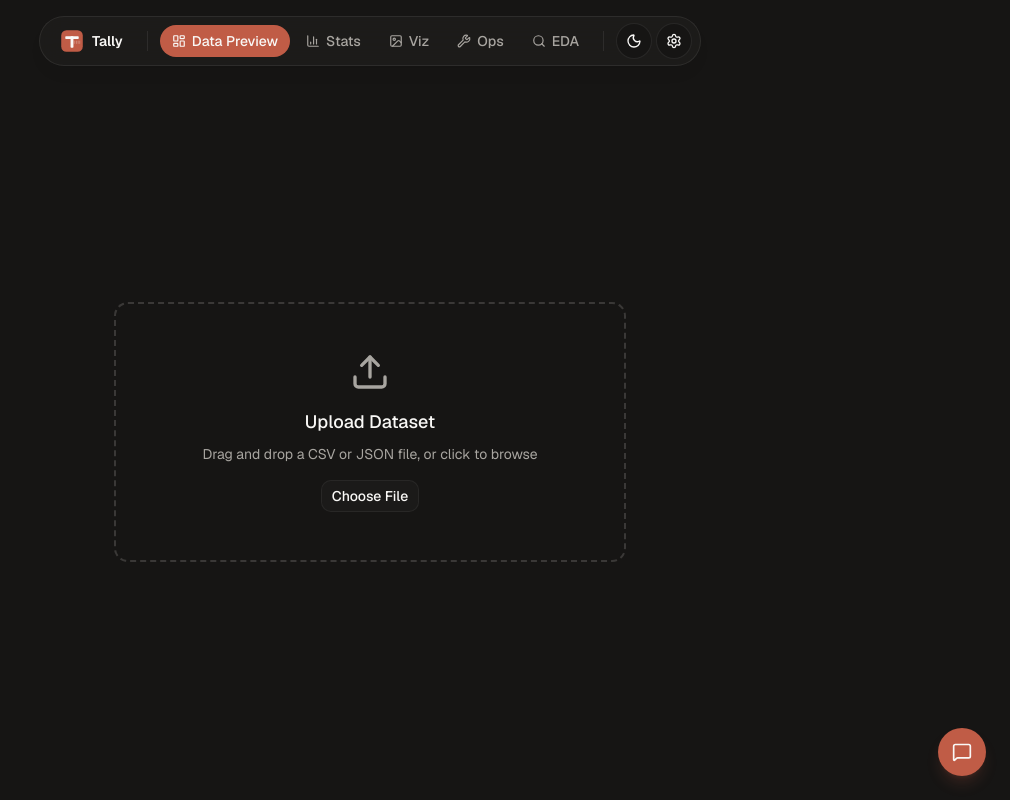
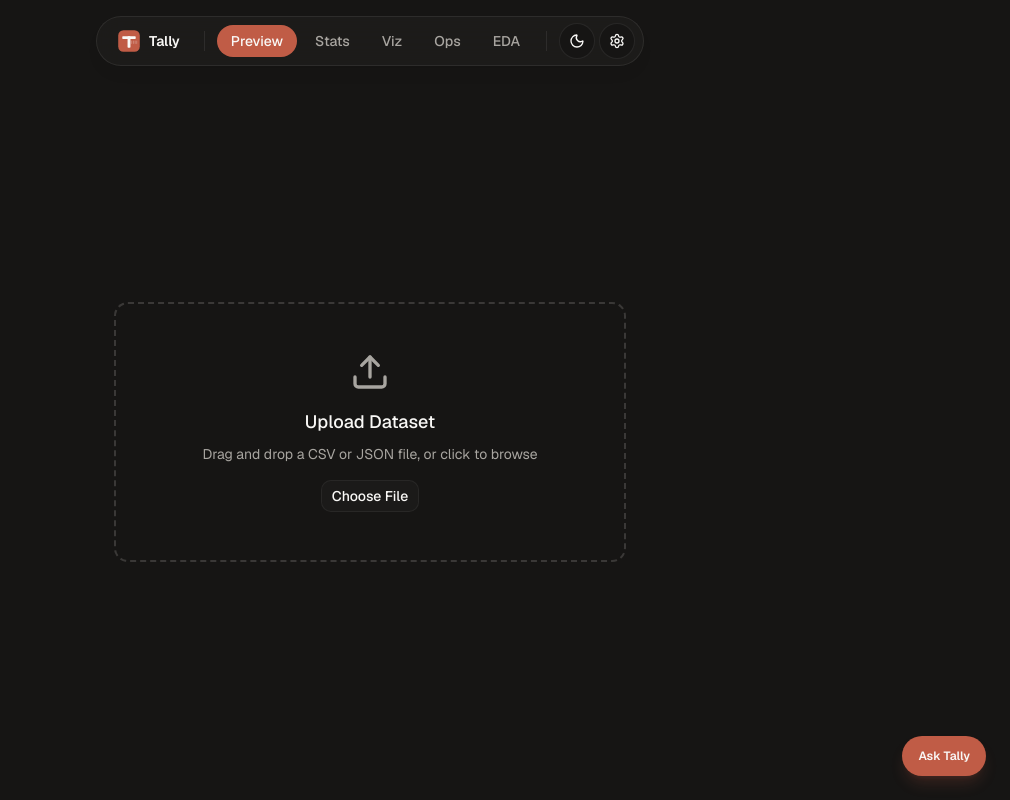
Before and after one commit to xyzprtk/tally, a Next.js app in the folder frontend/: page /app in a window 1280 px wide. Shown: the whole page, without its empty margins (270-1280 px from the left). Built offline with nearby package versions, Linux system fonts and the light colour scheme.

Commit message:
feat: remove generic icons from navbar, sidebar, and rebrand AI Chat to Ask Tally

```diff
--- a/frontend/components/chat/ChatPanel.tsx
+++ b/frontend/components/chat/ChatPanel.tsx
@@ -9,9 +9,6 @@ import { Textarea } from "@/components/ui/textarea";
 import {
   Send,
   X,
-  MessageSquare,
-  User,
-  Sparkles,
   GripVertical,
   Copy,
   Check,
@@ -76,11 +73,11 @@ function ChatMessageBubble({
     >
       {/* Avatar */}
       <div
-        className={`w-7 h-7 rounded-full flex items-center justify-center shrink-0 ${
-          isUser ? "bg-primary/20 text-primary" : "bg-muted text-muted-foreground"
+        className={`w-7 h-7 rounded-full flex items-center justify-center shrink-0 text-[10px] font-bold ${
+          isUser ? "bg-primary/20 text-primary" : "bg-primary text-primary-foreground"
         }`}
       >
-        {isUser ? <User className="h-3.5 w-3.5" /> : <Sparkles className="h-3.5 w-3.5" />}
+        {isUser ? "You" : "T"}
       </div>
 
       {/* Bubble */}
@@ -295,10 +292,10 @@ export function ChatPanel({ settings, open, onClose, onOpen, onWidthChange }: Ch
             exit={{ scale: 0, opacity: 0 }}
             transition={{ type: "spring", stiffness: 400, damping: 25 }}
             onClick={onOpen}
-            className="fixed bottom-6 right-6 z-40 w-12 h-12 rounded-full bg-primary text-primary-foreground shadow-lg shadow-primary/20 flex items-center justify-center hover:bg-tally-hover transition-colors"
-            aria-label="Open chat"
+            className="fixed bottom-6 right-6 z-40 h-10 px-4 rounded-full bg-primary text-primary-foreground shadow-lg shadow-primary/20 flex items-center justify-center hover:bg-tally-hover transition-colors text-xs font-semibold"
+            aria-label="Open Ask Tally"
           >
-            <MessageSquare className="h-5 w-5" />
+            Ask Tally
           </motion.button>
         )}
       </AnimatePresence>
@@ -326,8 +323,10 @@ export function ChatPanel({ settings, open, onClose, onOpen, onWidthChange }: Ch
               {/* Header */}
               <div className="flex items-center justify-between px-4 py-3 border-b border-border shrink-0">
                 <div className="flex items-center gap-2">
-                  <Sparkles className="h-4 w-4 text-primary" />
-                  <h3 className="font-semibold text-sm">AI Chat</h3>
+                  <div className="w-6 h-6 rounded-full bg-primary text-primary-foreground flex items-center justify-center text-[10px] font-bold">
+                    T
+                  </div>
+                  <h3 className="font-semibold text-sm">Ask Tally</h3>
                 </div>
                 <button
                   onClick={onClose}
@@ -342,14 +341,12 @@ export function ChatPanel({ settings, open, onClose, onOpen, onWidthChange }: Ch
               <ScrollArea className="flex-1 p-4">
                 {!settings?.api_key ? (
                   <div className="flex flex-col items-center justify-center h-full text-center px-4">
-                    <Sparkles className="h-8 w-8 text-muted-foreground mb-3" />
                     <p className="text-sm text-muted-foreground">
-                      Configure your API key in Settings to use the chat.
+                      Configure your API key in Settings to use Ask Tally.
                     </p>
                   </div>
                 ) : messages.length === 0 ? (
                   <div className="flex flex-col items-center justify-center h-full text-center px-4">
-                    <MessageSquare className="h-8 w-8 text-muted-foreground mb-3" />
                     <p className="text-sm text-muted-foreground">
                       Ask a question about your dataset.
                     </p>
@@ -365,8 +362,8 @@ export function ChatPanel({ settings, open, onClose, onOpen, onWidthChange }: Ch
                     ))}
                     {isLoading && (
                       <div className="flex gap-3">
-                        <div className="w-7 h-7 rounded-full bg-muted flex items-center justify-center shrink-0">
-                          <Sparkles className="h-3.5 w-3.5 text-muted-foreground" />
+                        <div className="w-7 h-7 rounded-full bg-primary text-primary-foreground flex items-center justify-center shrink-0 text-[10px] font-bold">
+                          T
                         </div>
                         <div className="bg-card border border-border rounded-xl px-4 py-2">
                           <TypingIndicator />
--- a/frontend/components/dashboard/DashboardNavbar.tsx
+++ b/frontend/components/dashboard/DashboardNavbar.tsx
@@ -2,7 +2,7 @@
 
 import { motion } from "framer-motion";
 import Link from "next/link";
-import { Settings, LayoutDashboard, BarChart3, Image, Wrench, Search } from "lucide-react";
+import { Settings } from "lucide-react";
 import { ThemeToggle } from "@/components/theme/ThemeToggle";
 import TallyLogo from "@/components/landing/TallyLogo";
 
@@ -16,12 +16,12 @@ interface Props {
   chatWidth?: number;
 }
 
-const navItems: { key: DashboardSection; label: string; icon: React.ComponentType<{ className?: string }> }[] = [
-  { key: "preview", label: "Data Preview", icon: LayoutDashboard },
-  { key: "stats", label: "Stats", icon: BarChart3 },
-  { key: "viz", label: "Viz", icon: Image },
-  { key: "ops", label: "Ops", icon: Wrench },
-  { key: "eda", label: "EDA", icon: Search },
+const navItems: { key: DashboardSection; label: string }[] = [
+  { key: "preview", label: "Preview" },
+  { key: "stats", label: "Stats" },
+  { key: "viz", label: "Viz" },
+  { key: "ops", label: "Ops" },
+  { key: "eda", label: "EDA" },
 ];
 
 export function DashboardNavbar({ active, onNavigate, onOpenSettings, chatOpen = false, chatWidth = 380 }: Props) {
@@ -52,12 +52,11 @@ export function DashboardNavbar({ active, onNavigate, onOpenSettings, chatOpen =
           <div className="flex items-center gap-1">
             {navItems.map((item) => {
               const isActive = active === item.key;
-              const Icon = item.icon;
               return (
                 <button
                   key={item.key}
                   onClick={() => onNavigate(item.key)}
-                  className={`relative flex items-center gap-1.5 px-3 py-1.5 text-sm font-medium rounded-full transition-colors duration-200 ${
+                  className={`relative px-3.5 py-1.5 text-sm font-medium rounded-full transition-colors duration-200 ${
                     isActive
                       ? "text-primary-foreground"
                       : "text-muted-foreground hover:text-foreground"
@@ -70,10 +69,7 @@ export function DashboardNavbar({ active, onNavigate, onOpenSettings, chatOpen =
                       transition={{ type: "spring", stiffness: 400, damping: 30 }}
                     />
                   )}
-                  <span className="relative z-10 flex items-center gap-1.5">
-                    <Icon className="h-3.5 w-3.5" />
-                    <span className="hidden md:inline">{item.label}</span>
-                  </span>
+                  <span className="relative z-10">{item.label}</span>
                 </button>
               );
             })}
--- a/frontend/components/dashboard/DataPanel.tsx
+++ b/frontend/components/dashboard/DataPanel.tsx
@@ -11,7 +11,7 @@ import {
   TooltipProvider,
   TooltipTrigger,
 } from "@/components/ui/tooltip";
-import { Menu, ChevronLeft, Upload, Copy, Check, Database } from "lucide-react";
+import { Menu, ChevronLeft, Copy, Check } from "lucide-react";
 import { toast } from "sonner";
 import type { DatasetInfo } from "@/lib/types";
 
@@ -157,10 +157,7 @@ export function DataPanel({ dataset, onUploadNew }: Props) {
               <div className="p-5 space-y-5">
                 {/* Dataset header card */}
                 <div className="rounded-xl border border-border bg-background p-4">
-                  <div className="flex items-center gap-2 mb-2">
-                    <Database className="h-4 w-4 text-primary" />
-                    <h3 className="font-semibold text-sm">Dataset</h3>
-                  </div>
+                  <h3 className="font-semibold text-sm mb-1">Dataset</h3>
                   <p className="text-xs text-muted-foreground mb-3">
                     {dataset.row_count.toLocaleString()} rows · {dataset.columns.length} columns
                   </p>
@@ -243,10 +240,9 @@ export function DataPanel({ dataset, onUploadNew }: Props) {
                 <Button
                   variant="outline"
                   size="sm"
-                  className="w-full gap-2 rounded-xl h-9"
+                  className="w-full rounded-xl h-9 text-xs font-medium"
                   onClick={() => fileInputRef.current?.click()}
                 >
-                  <Upload className="h-3.5 w-3.5" />
                   Upload New Dataset
                 </Button>
               </div>
```
